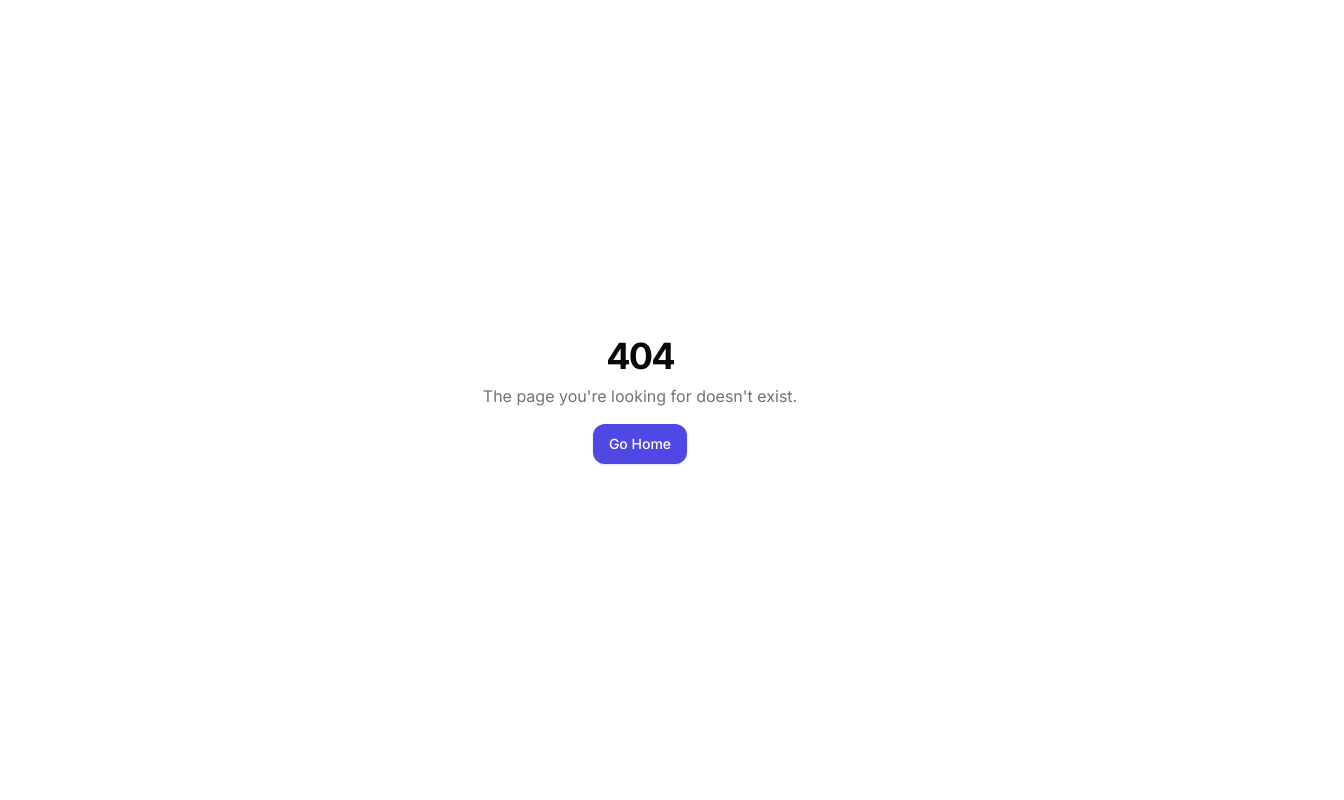
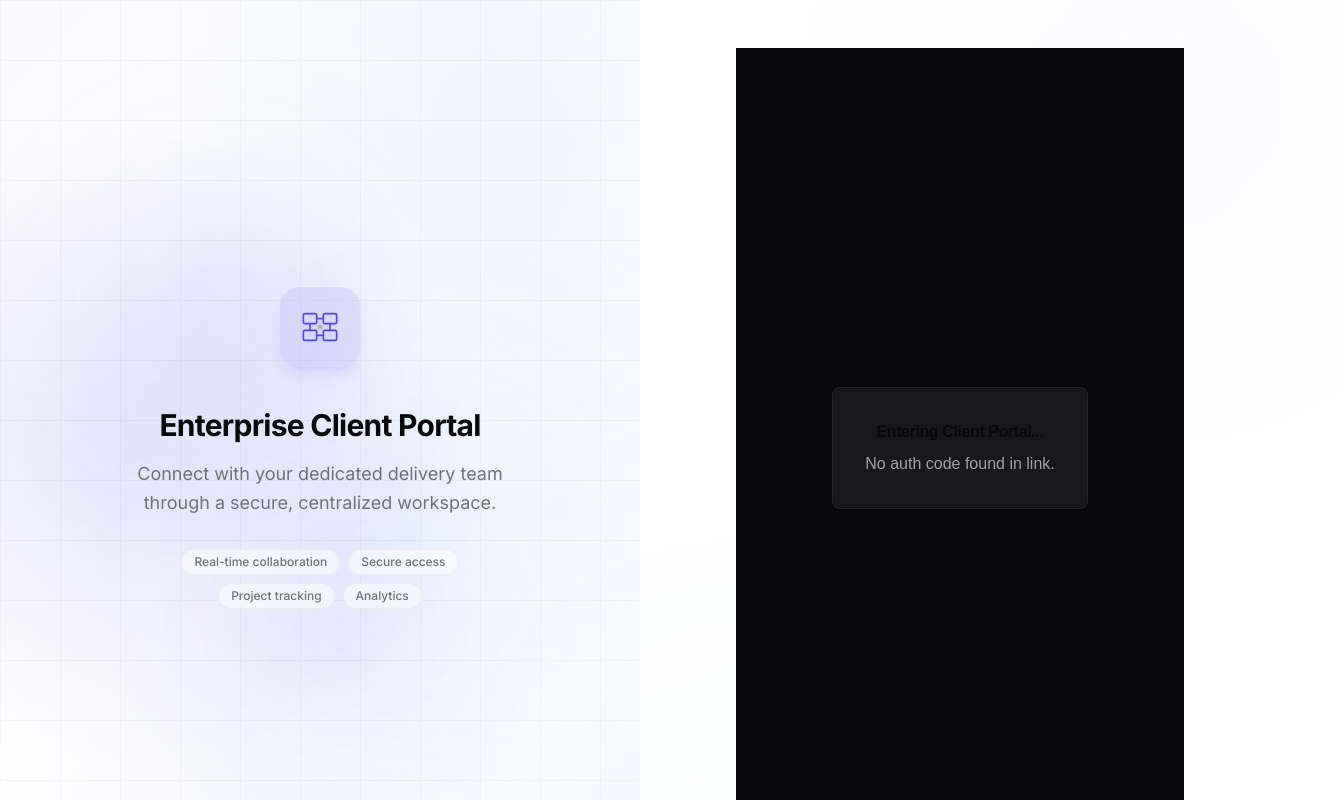
Before and after one commit to Jagadeeshz/GC3_CLIENT_ONBOARD, a Next.js app: page /auth/callback in a window 1280 px wide. Before the commit this address had no page. Shown: the top 800 px of the page, 1344 px wide, since content can reach past the window. Built offline with nearby package versions, Linux system fonts and the light colour scheme; no server answers.

Commit message:
refactor(auth): force client-side PKCE exchange and redirect to client dashboard

```diff
--- /dev/null
+++ b/src/app/(auth)/auth/callback/page.tsx
@@ -0,0 +1,85 @@
+"use client";
+
+import { useEffect, useState, Suspense } from "react";
+import { useRouter, useSearchParams } from "next/navigation";
+import { createBrowserClient } from "@supabase/ssr";
+
+function AuthCallbackContent() {
+  const router = useRouter();
+  const searchParams = useSearchParams();
+  const [status, setStatus] = useState("Authenticating and loading Client Dashboard...");
+
+  useEffect(() => {
+    const supabase = createBrowserClient(
+      process.env.NEXT_PUBLIC_SUPABASE_URL!,
+      process.env.NEXT_PUBLIC_SUPABASE_ANON_KEY!
+    );
+
+    const processAuth = async () => {
+      const code = searchParams.get("code");
+      const next = searchParams.get("next") || "/client/dashboard";
+
+      if (code) {
+        const { error } = await supabase.auth.exchangeCodeForSession(code);
+
+        if (!error) {
+          router.replace(next);
+          return;
+        }
+
+        // Fallback: Check if session exists (auto-exchanged by Supabase listener)
+        const { data } = await supabase.auth.getSession();
+        if (data?.session) {
+          router.replace(next);
+          return;
+        }
+
+        setStatus(`Authentication Error: ${error.message}`);
+      } else {
+        const { data } = await supabase.auth.getSession();
+        if (data?.session) {
+          router.replace(next);
+        } else {
+          setStatus("No auth code found in link.");
+        }
+      }
+    };
+
+    processAuth();
+  }, [router, searchParams]);
+
+  return (
+    <div
+      style={{
+        display: "flex",
+        height: "100vh",
+        justifyContent: "center",
+        alignItems: "center",
+        backgroundColor: "#09090b",
+        color: "#fff",
+        fontFamily: "sans-serif",
+      }}
+    >
+      <div
+        style={{
+          textAlign: "center",
+          padding: "2rem",
+          background: "#18181b",
+          borderRadius: "8px",
+          border: "1px solid #27272a",
+        }}
+      >
+        <h2>Entering Client Portal...</h2>
+        <p style={{ color: "#a1a1aa", marginTop: "0.5rem" }}>{status}</p>
+      </div>
+    </div>
+  );
+}
+
+export default function AuthCallbackPage() {
+  return (
+    <Suspense fallback={<div>Loading...</div>}>
+      <AuthCallbackContent />
+    </Suspense>
+  );
+}
--- a/src/app/(auth)/auth/callback/route.ts
+++ /dev/null
@@ -1,56 +0,0 @@
-import { NextResponse } from "next/server";
-import { createServerClient } from "@supabase/ssr";
-import { cookies } from "next/headers";
-
-export async function GET(request: Request) {
-  const { searchParams, origin } = new URL(request.url);
-  const code = searchParams.get("code");
-  const error = searchParams.get("error");
-  const error_description = searchParams.get("error_description");
-
-  // Handle expired or invalid link errors gracefully
-  if (error || error_description) {
-    console.error("Magic link error:", error, error_description);
-    return NextResponse.redirect(
-      `${origin}/login?error=${encodeURIComponent(error_description || error || "auth-failed")}`
-    );
-  }
-
-  // Determine target path (Explicit default: /client/dashboard)
-  const next = searchParams.get("next") ?? "/client/dashboard";
-
-  if (code) {
-    const cookieStore = await cookies();
-    const supabase = createServerClient(
-      process.env.NEXT_PUBLIC_SUPABASE_URL!,
-      process.env.NEXT_PUBLIC_SUPABASE_ANON_KEY!,
-      {
-        cookies: {
-          getAll() {
-            return cookieStore.getAll();
-          },
-          setAll(cookiesToSet) {
-            try {
-              cookiesToSet.forEach(({ name, value, options }) =>
-                cookieStore.set(name, value, options)
-              );
-            } catch {
-              // Called from Server Component
-            }
-          },
-        },
-      }
-    );
-
-    const { error: exchangeError } = await supabase.auth.exchangeCodeForSession(code);
-
-    if (!exchangeError) {
-      // Success -> Redirect directly to Client Dashboard
-      return NextResponse.redirect(`${origin}${next}`);
-    }
-
-    console.error("PKCE Exchange Error:", exchangeError.message);
-  }
-
-  return NextResponse.redirect(`${origin}/login?error=auth-failed`);
-}
```
Also changed, not shown: 1 other file (tests, documents, lock files or other folders).
